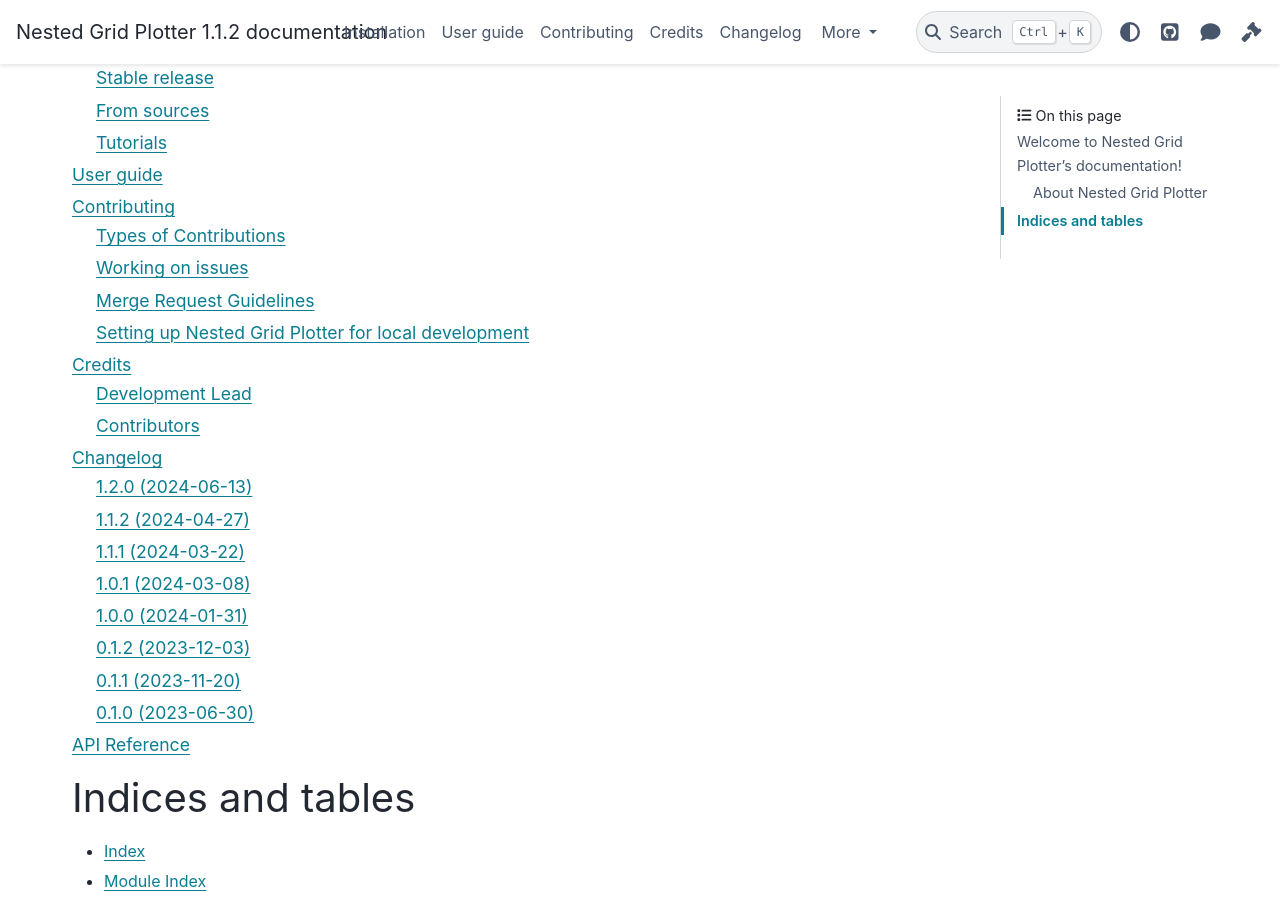
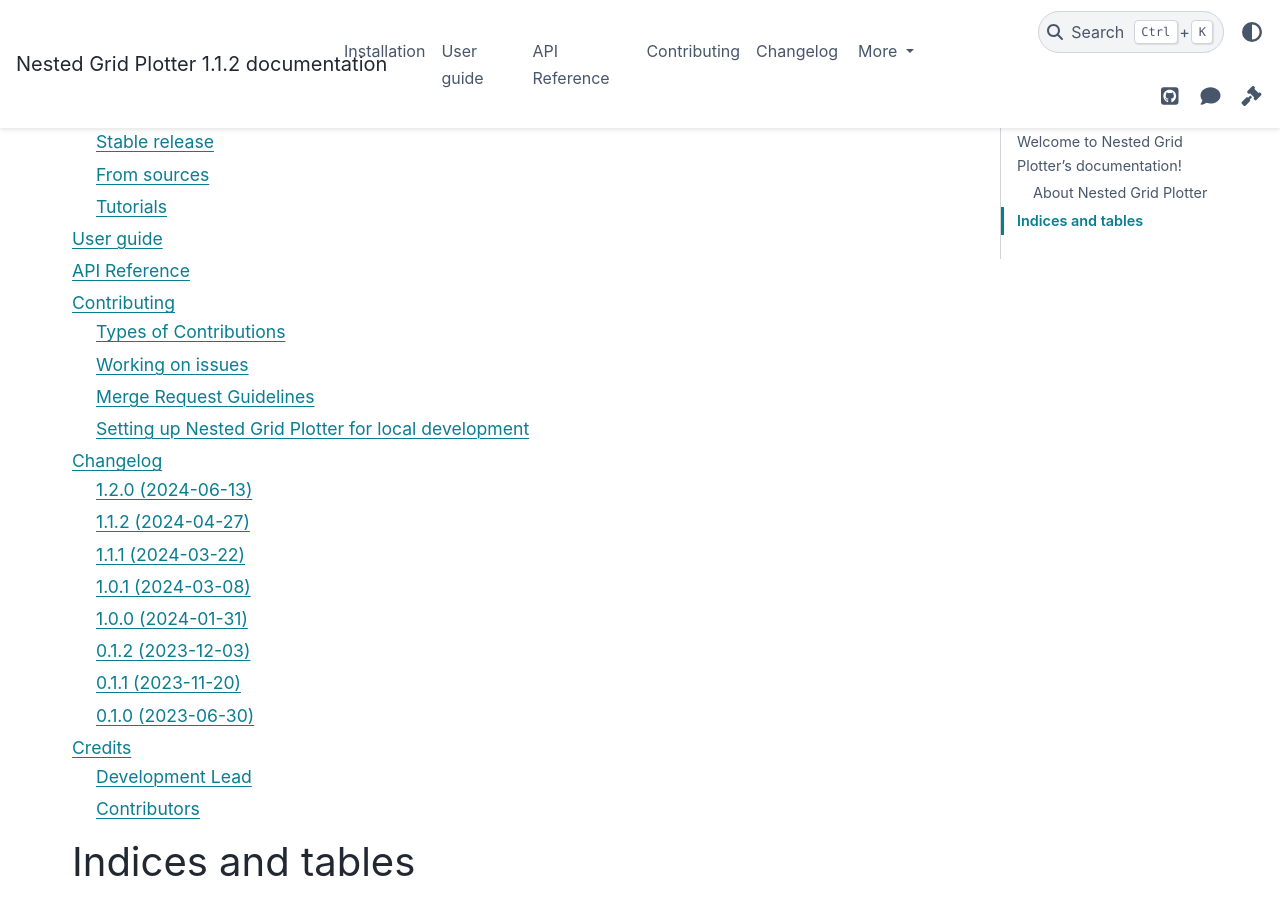
Before and after one commit to antoinecollet5/nested_grid_plotter, a Sphinx documentation site: the page built from docs/source/index.rst, in a window 1280 px wide and 900 px high, scrolled down 444 px. Built offline with Sphinx 7.4.7 and the PyData theme 0.15.4, drawn with Linux system fonts in a browser that asks for light colours; pages that are not in the unit, such as notebooks, are missing from menus.

Commit message:
DOCS: change index order (place api reference right after user guide)

```diff
--- a/docs/source/index.rst
+++ b/docs/source/index.rst
@@ -8,10 +8,10 @@ Welcome to Nested Grid Plotter's documentation!
 
    installation
    user_guide
+   api_reference
    contributing
+   changelog
    authors
-   changelog
-   api_reference
 
 Indices and tables
 ==================
```
